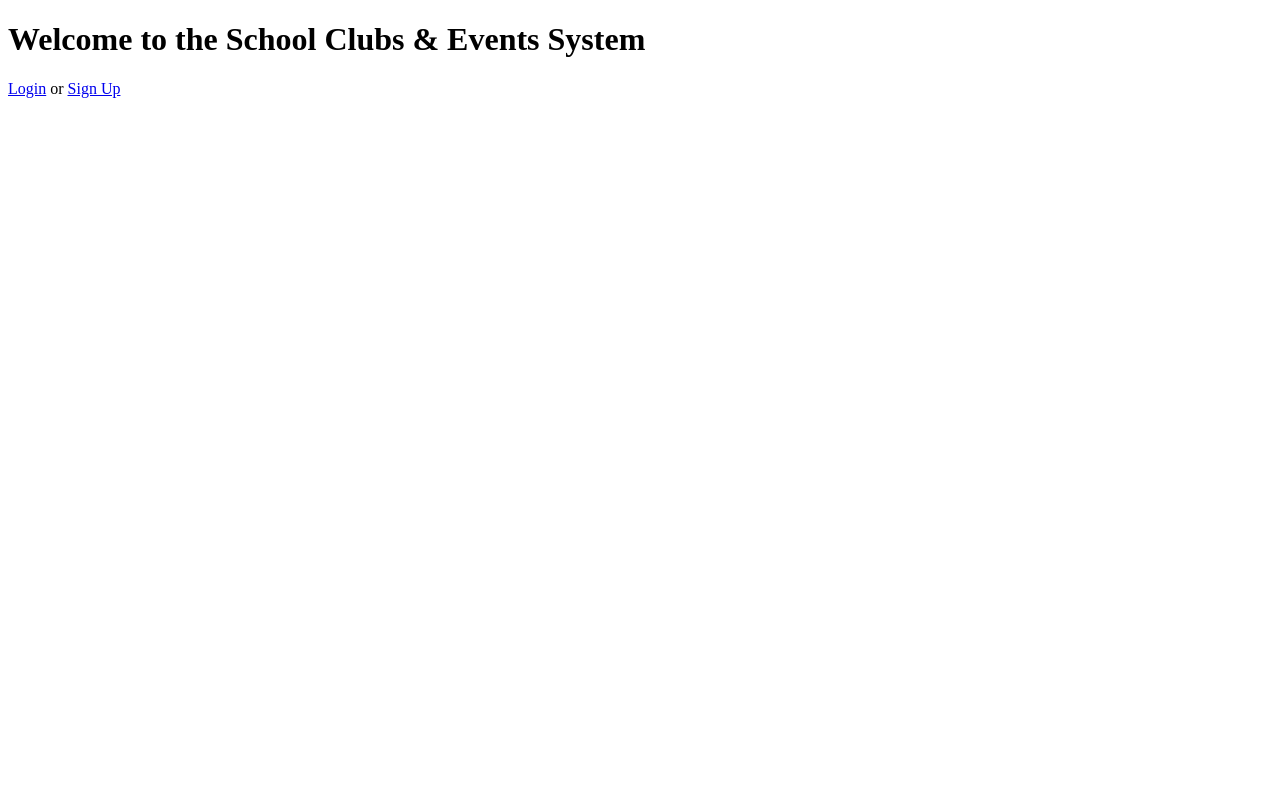
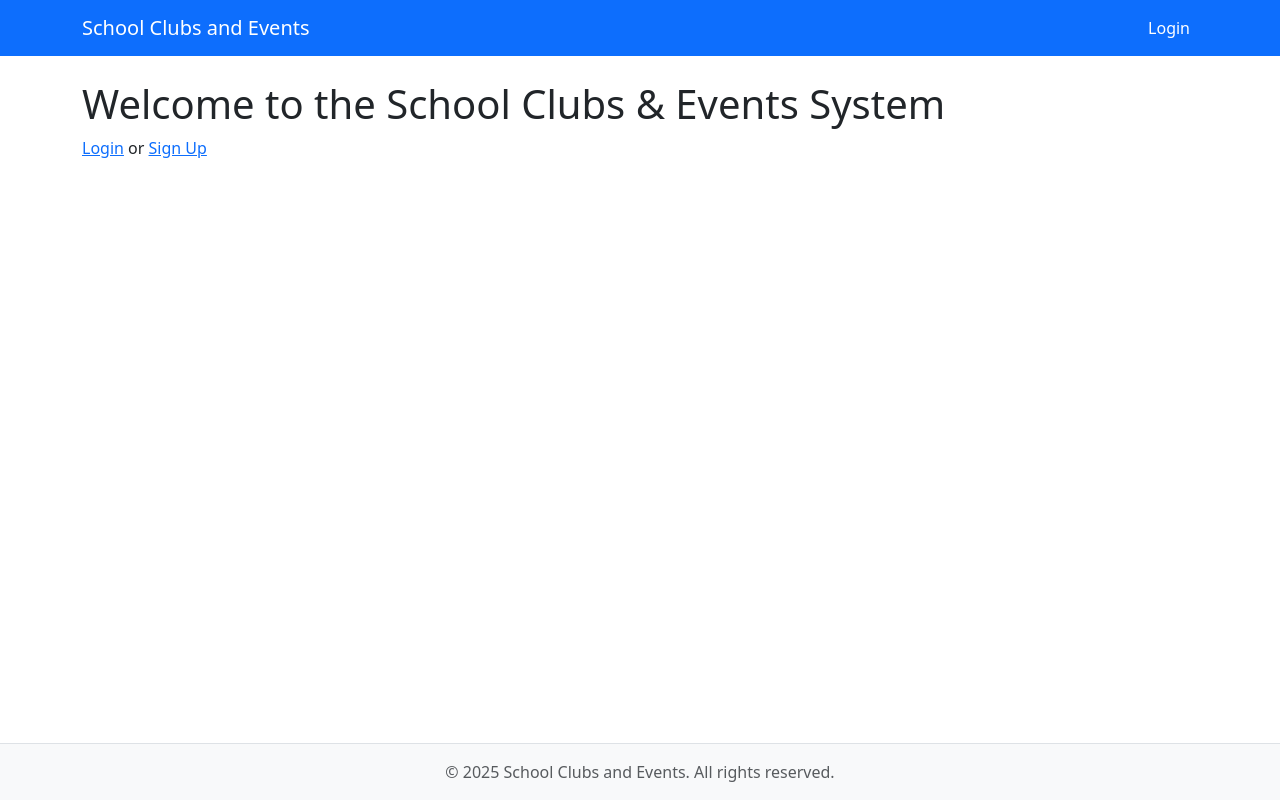
Before and after one commit to andrewpmilne/project-four-school-club-events-bookings, a Django app: page / in a window 1280 px wide. Run offline with Django 4.2, Linux system fonts and the light colour scheme; parts of the project's set-up code (start-up, migrations or seed data) failed here and were passed over.

Commit message:
add base.html

```diff
--- a/school_clubs_events/settings.py
+++ b/school_clubs_events/settings.py
@@ -72,7 +72,7 @@ ROOT_URLCONF = 'school_clubs_events.urls'
 TEMPLATES = [
     {
         'BACKEND': 'django.template.backends.django.DjangoTemplates',
-        'DIRS': [],
+        'DIRS': [BASE_DIR / 'templates'],
         'APP_DIRS': True,
         'OPTIONS': {
             'context_processors': [
--- /dev/null
+++ b/templates/base.html
@@ -0,0 +1,56 @@
+<!DOCTYPE html>
+<html lang="en">
+
+<head>
+    <meta charset="UTF-8" />
+    <meta name="viewport" content="width=device-width, initial-scale=1" />
+    <title>{% block title %}School Clubs and Events{% endblock %}</title>
+    <!-- Bootstrap CSS CDN -->
+    <link href="https://cdn.jsdelivr.net/npm/bootstrap@5.3.0/dist/css/bootstrap.min.css" rel="stylesheet" />
+    {% block extra_head %}{% endblock %}
+</head>
+
+<body class="d-flex flex-column min-vh-100">
+
+    <!-- Navbar -->
+    <nav class="navbar navbar-expand-lg navbar-dark bg-primary">
+        <div class="container">
+            <a class="navbar-brand" href="{% url 'user:home' %}">School Clubs and Events</a>
+            <div class="collapse navbar-collapse justify-content-end">
+                <ul class="navbar-nav">
+                    {% if user.is_authenticated %}
+                    <li class="nav-item">
+                        <span class="navbar-text text-white">
+                            Hello, {{ user.username }}
+                        </span>
+                    </li>
+                    {% else %}
+                    <li class="nav-item">
+                        <a class="nav-link text-white" href="{% url 'login' %}">Login</a>
+                    </li>
+                    {% endif %}
+                </ul>
+            </div>
+        </div>
+    </nav>
+
+    <!-- Main Content -->
+    <main class="container my-4 flex-grow-1">
+        {% block content %}
+        <!-- Page specific content goes here -->
+        {% endblock %}
+    </main>
+
+    <!-- Footer -->
+    <footer class="bg-light text-center text-muted py-3 mt-auto border-top">
+        <div class="container">
+            &copy; {% now "Y" %} School Clubs and Events. All rights reserved.
+        </div>
+    </footer>
+
+    <!-- Bootstrap JS Bundle CDN (includes Popper) -->
+    <script src="https://cdn.jsdelivr.net/npm/bootstrap@5.3.0/dist/js/bootstrap.bundle.min.js"></script>
+    {% block extra_scripts %}{% endblock %}
+</body>
+
+</html>
--- a/user/templates/user/home.html
+++ b/user/templates/user/home.html
@@ -1,15 +1,8 @@
-<!DOCTYPE html>
-<html lang="en">
+{% extends "base.html" %}
 
-<head>
-    <meta charset="UTF-8" />
-    <meta name="viewport" content="width=device-width, initial-scale=1.0" />
-    <title>Home - School Clubs</title>
-</head>
+{% block title %}Home - School Clubs{% endblock %}
 
-<body>
-    <h1>Welcome to the School Clubs & Events System</h1>
-    <p><a href="{% url 'user:login' %}">Login</a> or <a href="{% url 'user:signup' %}">Sign Up</a></p>
-</body>
-
-</html>
+{% block content %}
+<h1>Welcome to the School Clubs & Events System</h1>
+<p><a href="{% url 'user:login' %}">Login</a> or <a href="{% url 'user:signup' %}">Sign Up</a></p>
+{% endblock %}
```
Also changed, not shown: user/templates/user/base.html (deleted).
